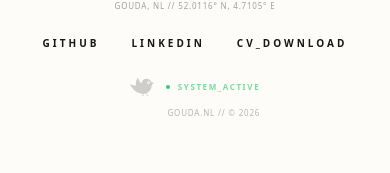
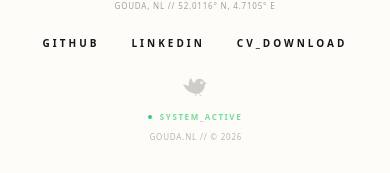
Before and after one commit to merel-de-klein/merel.me, a Next.js app: page / in a window 390 px wide. Shown: the part 4251-4424 px from the top of the page. Built offline with nearby package versions, Linux system fonts and the light colour scheme.

Commit message:
Fix icon alignment in Footer

```diff
--- a/src/components/Footer.tsx
+++ b/src/components/Footer.tsx
@@ -40,7 +40,7 @@
         </div>
 
         <div className="text-right flex flex-col gap-2">
-          <div className="flex items-center justify-end gap-3">
+          <div className="flex flex-col md:flex-row items-center justify-end gap-3">
             <div className="opacity-20 hover:opacity-100 transition-opacity duration-500">
               <Blackbird />
             </div>
```
